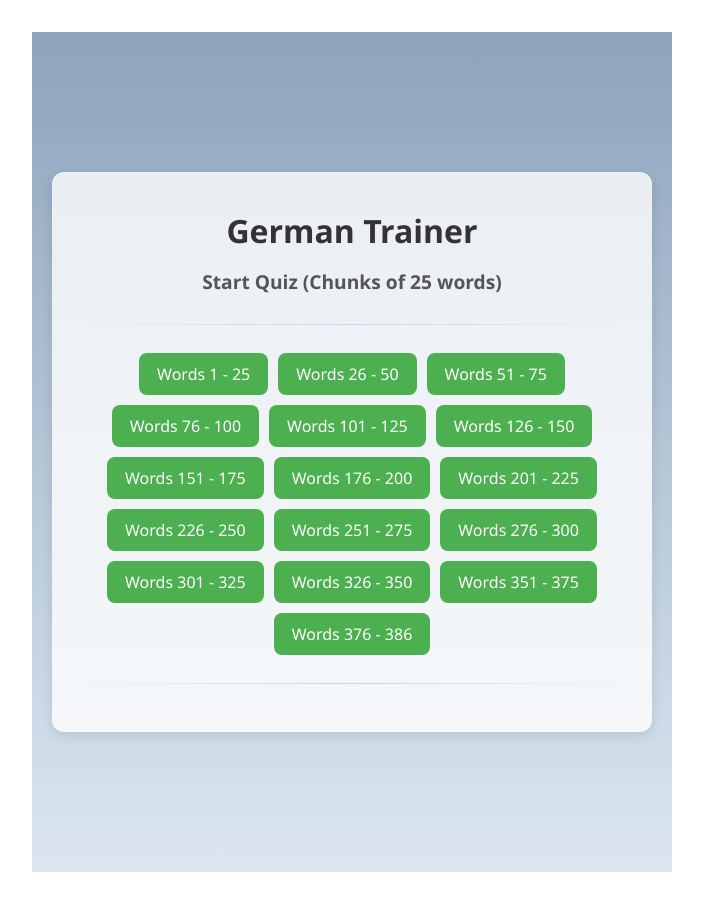
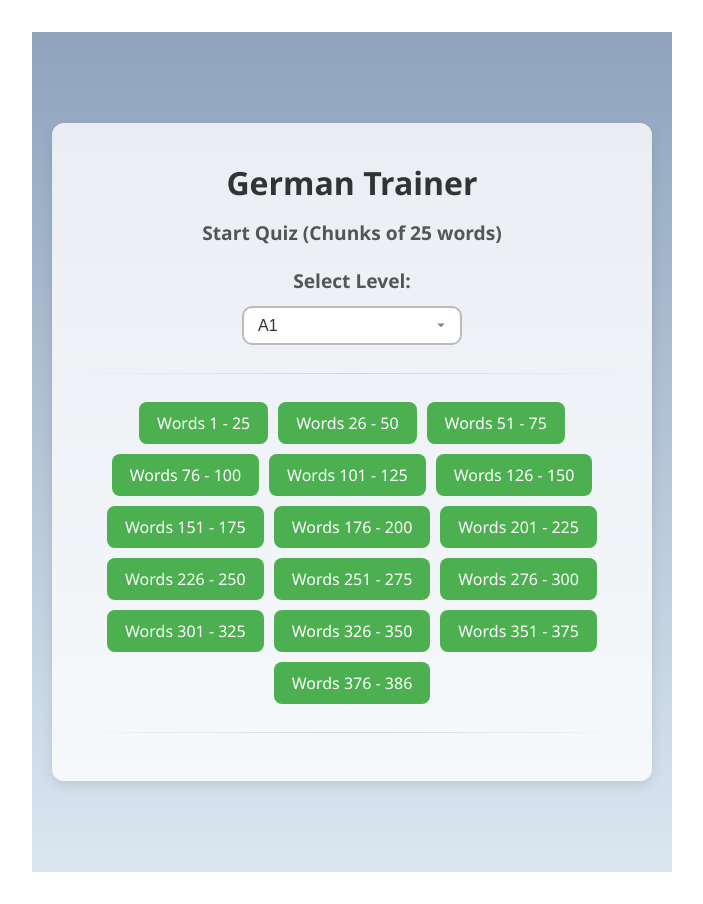
Before and after one commit to prerit09/german-article-trainer, a React (Vite) app: page / in a window 1280 px wide. Shown: the whole page, without its empty margins (288-991 px from the left). Built offline with nearby package versions, Linux system fonts and the light colour scheme.

Commit message:
dropdown section added

```diff
--- a/src/App.jsx
+++ b/src/App.jsx
@@ -155,7 +155,20 @@ export default function App() {
           <h1 style={styles.h1}>German Trainer</h1>
           <h3 style={styles.h3}>Start Quiz (Chunks of 25 words)</h3>
 
+          {/* LEVEL SELECTOR */}
+          <div className="level-selector">
+            <h3 style={styles.h3}>Select Level:</h3>
 
+            <select
+              value={level}
+              onChange={e => setLevel(e.target.value)}
+              className="level-dropdown"
+            >
+              <option value="a1">A1</option>
+              <option value="a2">A2</option>
+              <option value="b1">B1</option>
+            </select>
+          </div>
 
           <hr className="section-divider" />
 
```
